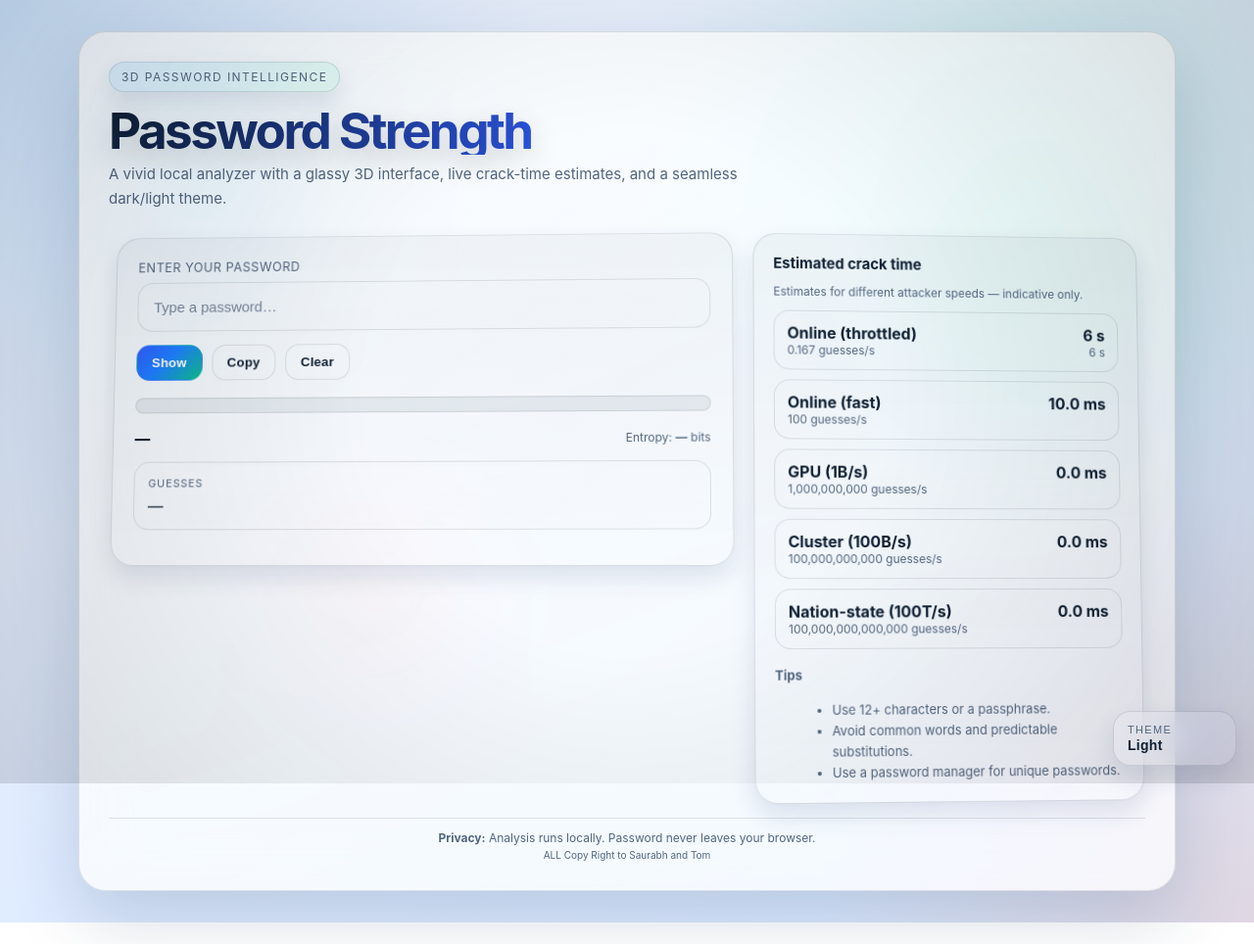
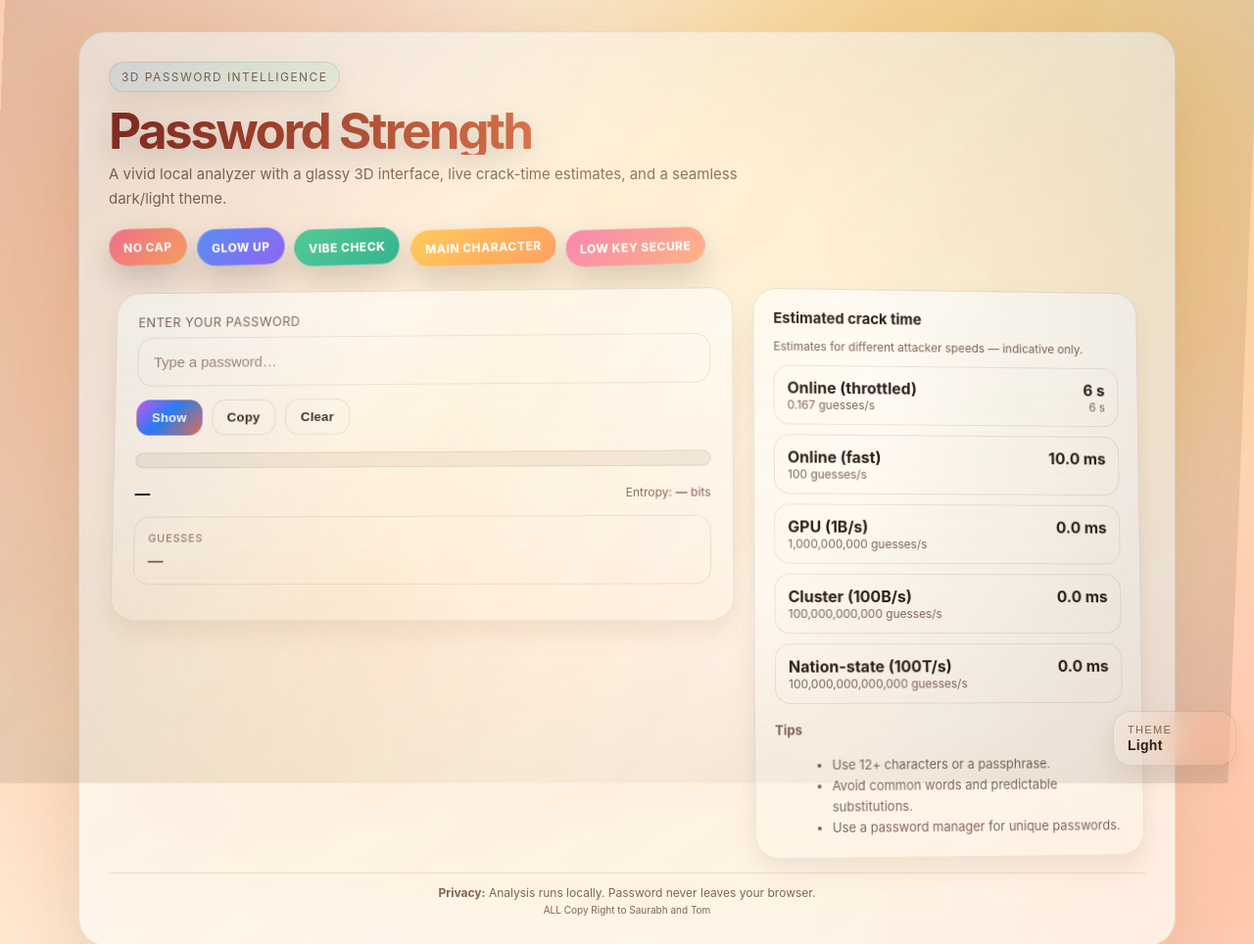
Before and after one commit to Saurabh24500/Password_Strength, a plain HTML site: page index.html in a window 1280 px wide. Shown: the top 964 px of the page at 98% size. Before the commit the page ends 942 px from the top, so only its background shows below. Drawn offline with Linux system fonts and the light colour scheme.

Commit message:
Add animated wave backgrounds

```diff
--- a/index.html
+++ b/index.html
@@ -11,6 +11,7 @@
   <script src="https://cdnjs.cloudflare.com/ajax/libs/zxcvbn/4.4.2/zxcvbn.js"></script>
 </head>
 <body>
+  <div class="wave-field" aria-hidden="true"></div>
   <div class="ambient ambient-a" aria-hidden="true"></div>
   <div class="ambient ambient-b" aria-hidden="true"></div>
   <div class="ambient ambient-c" aria-hidden="true"></div>
@@ -20,6 +21,13 @@
       <div class="eyebrow">3D password intelligence</div>
       <h1>Password Strength</h1>
       <p class="sub">A vivid local analyzer with a glassy 3D interface, live crack-time estimates, and a seamless dark/light theme.</p>
+      <div class="sticker-row" aria-hidden="true">
+        <span class="sticker sticker-a">No Cap</span>
+        <span class="sticker sticker-b">Glow Up</span>
+        <span class="sticker sticker-c">Vibe Check</span>
+        <span class="sticker sticker-d">Main Character</span>
+        <span class="sticker sticker-e">Low Key Secure</span>
+      </div>
     </header>
 
     <section class="panel">
--- a/styles.css
+++ b/styles.css
@@ -1,6 +1,10 @@
 :root {
   --bg: #040816;
   --bg-2: #09142b;
+  --bg-wave-1: rgba(103, 185, 255, 0.38);
+  --bg-wave-2: rgba(98, 240, 179, 0.30);
+  --bg-wave-3: rgba(255, 138, 91, 0.28);
+  --bg-wave-4: rgba(255, 204, 77, 0.24);
   --surface: rgba(10, 16, 29, 0.72);
   --surface-2: rgba(255, 255, 255, 0.05);
   --surface-3: rgba(255, 255, 255, 0.08);
@@ -14,24 +18,38 @@
   --accent-3: #ff8a5b;
   --focus: #8bd4ff;
   --glow: rgba(98, 240, 179, 0.22);
+  --sticker-a: linear-gradient(135deg, rgba(255, 106, 169, 0.92), rgba(255, 150, 86, 0.92));
+  --sticker-b: linear-gradient(135deg, rgba(108, 190, 255, 0.92), rgba(104, 123, 255, 0.92));
+  --sticker-c: linear-gradient(135deg, rgba(98, 240, 179, 0.92), rgba(48, 196, 140, 0.92));
+  --sticker-d: linear-gradient(135deg, rgba(255, 204, 77, 0.92), rgba(255, 138, 91, 0.92));
+  --sticker-e: linear-gradient(135deg, rgba(244, 114, 182, 0.92), rgba(103, 185, 255, 0.92));
 }
 
 :root[data-theme="light"] {
-  --bg: #eef4ff;
-  --bg-2: #d8e7ff;
-  --surface: rgba(255, 255, 255, 0.72);
-  --surface-2: rgba(12, 28, 52, 0.04);
-  --surface-3: rgba(12, 28, 52, 0.07);
-  --text: #102033;
-  --muted: #52657f;
-  --line: rgba(16, 32, 51, 0.12);
-  --shadow: 0 28px 70px rgba(24, 53, 97, 0.18);
-  --shadow-soft: 0 12px 24px rgba(24, 53, 97, 0.12);
-  --accent: #0dbd88;
-  --accent-2: #315efb;
-  --accent-3: #f26d4f;
-  --focus: #315efb;
-  --glow: rgba(49, 94, 251, 0.12);
+  --bg: #fff4e8;
+  --bg-2: #ffe1c4;
+  --bg-wave-1: rgba(255, 153, 102, 0.42);
+  --bg-wave-2: rgba(255, 198, 88, 0.38);
+  --bg-wave-3: rgba(255, 126, 107, 0.34);
+  --bg-wave-4: rgba(255, 220, 147, 0.34);
+  --surface: rgba(255, 250, 245, 0.74);
+  --surface-2: rgba(94, 61, 23, 0.05);
+  --surface-3: rgba(94, 61, 23, 0.08);
+  --text: #2c1f18;
+  --muted: #7f6557;
+  --line: rgba(103, 63, 29, 0.12);
+  --shadow: 0 28px 70px rgba(138, 91, 55, 0.18);
+  --shadow-soft: 0 12px 24px rgba(138, 91, 55, 0.12);
+  --accent: #e66a4e;
+  --accent-2: #c95bff;
+  --accent-3: #f2a23a;
+  --focus: #c95bff;
+  --glow: rgba(201, 91, 255, 0.12);
+  --sticker-a: linear-gradient(135deg, rgba(255, 112, 145, 0.96), rgba(255, 162, 90, 0.96));
+  --sticker-b: linear-gradient(135deg, rgba(89, 145, 255, 0.96), rgba(135, 92, 255, 0.96));
+  --sticker-c: linear-gradient(135deg, rgba(72, 204, 151, 0.96), rgba(21, 174, 141, 0.96));
+  --sticker-d: linear-gradient(135deg, rgba(255, 199, 79, 0.96), rgba(255, 145, 82, 0.96));
+  --sticker-e: linear-gradient(135deg, rgba(244, 114, 182, 0.96), rgba(255, 171, 124, 0.96));
 }
 
 * {
@@ -57,9 +75,9 @@ body {
   color: var(--text);
   font-family: Inter, ui-sans-serif, system-ui, -apple-system, BlinkMacSystemFont, "Segoe UI", sans-serif;
   background:
-    radial-gradient(circle at top left, rgba(103, 185, 255, 0.24), transparent 35%),
-    radial-gradient(circle at 82% 18%, rgba(98, 240, 179, 0.18), transparent 30%),
-    radial-gradient(circle at bottom right, rgba(255, 138, 91, 0.18), transparent 28%),
+    radial-gradient(circle at top left, color-mix(in srgb, var(--bg-wave-1) 80%, transparent), transparent 32%),
+    radial-gradient(circle at 84% 16%, color-mix(in srgb, var(--bg-wave-2) 78%, transparent), transparent 28%),
+    radial-gradient(circle at bottom right, color-mix(in srgb, var(--bg-wave-3) 78%, transparent), transparent 30%),
     linear-gradient(160deg, var(--bg) 0%, var(--bg-2) 100%);
 }
 
@@ -72,14 +90,42 @@ body::after {
 }
 
 body::before {
-  background-image: linear-gradient(rgba(255, 255, 255, 0.02) 1px, transparent 1px), linear-gradient(90deg, rgba(255, 255, 255, 0.02) 1px, transparent 1px);
-  background-size: 72px 72px;
-  mask-image: radial-gradient(circle at center, black 42%, transparent 100%);
-  opacity: 0.35;
+  background-image:
+    linear-gradient(rgba(255, 255, 255, 0.02) 1px, transparent 1px),
+    linear-gradient(90deg, rgba(255, 255, 255, 0.02) 1px, transparent 1px),
+    radial-gradient(circle at 20% 40%, var(--bg-wave-1), transparent 36%),
+    radial-gradient(circle at 80% 20%, var(--bg-wave-2), transparent 32%),
+    radial-gradient(circle at 50% 82%, var(--bg-wave-3), transparent 36%);
+  background-size: 72px 72px, 72px 72px, 100% 100%, 100% 100%, 100% 100%;
+  background-position: 0 0, 0 0, 0 0, 0 0, 0 0;
+  mask-image: radial-gradient(circle at center, black 44%, transparent 100%);
+  opacity: 0.48;
+  animation: waveDrift 18s ease-in-out infinite alternate, wavePan 28s linear infinite;
 }
 
 body::after {
-  background: radial-gradient(circle at center, transparent 35%, rgba(0, 0, 0, 0.12) 100%);
+  background:
+    linear-gradient(120deg, transparent 0 20%, color-mix(in srgb, var(--bg-wave-4) 55%, transparent) 42%, transparent 65%),
+    radial-gradient(circle at center, transparent 34%, rgba(0, 0, 0, 0.12) 100%);
+  opacity: 0.9;
+  animation: shimmer 12s ease-in-out infinite alternate;
+}
+
+.wave-field {
+  position: fixed;
+  inset: -10%;
+  pointer-events: none;
+  opacity: 0.72;
+  background:
+    radial-gradient(circle at 18% 36%, color-mix(in srgb, var(--bg-wave-1) 85%, transparent) 0 10%, transparent 28%),
+    radial-gradient(circle at 56% 18%, color-mix(in srgb, var(--bg-wave-2) 86%, transparent) 0 12%, transparent 34%),
+    radial-gradient(circle at 82% 42%, color-mix(in srgb, var(--bg-wave-3) 82%, transparent) 0 11%, transparent 30%),
+    radial-gradient(circle at 36% 84%, color-mix(in srgb, var(--bg-wave-4) 82%, transparent) 0 10%, transparent 26%),
+    linear-gradient(120deg, transparent 0 24%, color-mix(in srgb, var(--bg-wave-1) 34%, transparent) 34%, transparent 46%, color-mix(in srgb, var(--bg-wave-2) 30%, transparent) 56%, transparent 68%, color-mix(in srgb, var(--bg-wave-3) 28%, transparent) 78%, transparent 100%);
+  background-size: 140% 140%, 140% 140%, 140% 140%, 140% 140%, 220% 220%;
+  filter: blur(24px) saturate(130%);
+  transform: scale(1.05);
+  animation: waveFloat 16s ease-in-out infinite alternate, waveSweep 22s linear infinite;
 }
 
 .ambient {
@@ -96,7 +142,7 @@ body::after {
   height: 260px;
   top: 7%;
   left: 6%;
-  background: radial-gradient(circle, rgba(103, 185, 255, 0.38), rgba(103, 185, 255, 0.02) 70%);
+  background: radial-gradient(circle, color-mix(in srgb, var(--bg-wave-1) 92%, white 8%), transparent 72%);
 }
 
 .ambient-b {
@@ -104,7 +150,7 @@ body::after {
   height: 340px;
   right: 4%;
   top: 18%;
-  background: radial-gradient(circle, rgba(98, 240, 179, 0.26), rgba(98, 240, 179, 0.02) 70%);
+  background: radial-gradient(circle, color-mix(in srgb, var(--bg-wave-2) 90%, white 10%), transparent 72%);
 }
 
 .ambient-c {
@@ -112,7 +158,7 @@ body::after {
   height: 300px;
   left: 18%;
   bottom: 6%;
-  background: radial-gradient(circle, rgba(255, 138, 91, 0.22), rgba(255, 138, 91, 0.02) 70%);
+  background: radial-gradient(circle, color-mix(in srgb, var(--bg-wave-3) 90%, white 10%), transparent 72%);
 }
 
 .wrap {
@@ -159,6 +205,59 @@ body::after {
   box-shadow: var(--shadow-soft);
 }
 
+.sticker-row {
+  display: flex;
+  flex-wrap: wrap;
+  gap: 10px;
+  margin-top: 18px;
+}
+
+.sticker {
+  display: inline-flex;
+  align-items: center;
+  justify-content: center;
+  min-height: 38px;
+  padding: 0 14px;
+  border-radius: 999px;
+  color: white;
+  font-size: 12px;
+  font-weight: 800;
+  letter-spacing: 0.04em;
+  text-transform: uppercase;
+  border: 1px solid rgba(255, 255, 255, 0.24);
+  box-shadow: 0 14px 30px rgba(0, 0, 0, 0.18);
+  transform: rotate(-3deg);
+  animation: stickerFloat 6s ease-in-out infinite;
+}
+
+.sticker:nth-child(2n) {
+  transform: rotate(4deg);
+}
+
+.sticker:nth-child(3n) {
+  transform: rotate(-6deg);
+}
+
+.sticker-a {
+  background: var(--sticker-a);
+}
+
+.sticker-b {
+  background: var(--sticker-b);
+}
+
+.sticker-c {
+  background: var(--sticker-c);
+}
+
+.sticker-d {
+  background: var(--sticker-d);
+}
+
+.sticker-e {
+  background: var(--sticker-e);
+}
+
 .top h1 {
   margin: 14px 0 8px;
   font-size: clamp(2.2rem, 4vw, 4rem);
@@ -169,6 +268,13 @@ body::after {
   -webkit-background-clip: text;
   -webkit-text-fill-color: transparent;
   text-shadow: 0 10px 30px rgba(0, 0, 0, 0.2);
+}
+
+:root[data-theme="light"] .top h1 {
+  background: linear-gradient(135deg, #8a2e25, #df6a46 42%, #b84dff 100%);
+  background-clip: text;
+  -webkit-background-clip: text;
+  -webkit-text-fill-color: transparent;
 }
 
 .sub {
@@ -205,6 +311,11 @@ body::after {
   border-radius: 24px;
   padding: 20px;
   transform: rotateX(2deg) rotateY(3deg) translateZ(0);
+}
+
+:root[data-theme="light"] .left,
+:root[data-theme="light"] .right {
+  background: linear-gradient(180deg, rgba(255, 255, 255, 0.74), rgba(255, 244, 230, 0.44));
 }
 
 .left .lbl {
@@ -448,6 +559,61 @@ body::after {
   }
 }
 
+@keyframes waveDrift {
+  0% {
+    transform: scale(1.05) translate3d(0, 0, 0) rotate(0deg);
+  }
+  100% {
+    transform: scale(1.09) translate3d(0, -18px, 0) rotate(2deg);
+  }
+}
+
+@keyframes wavePan {
+  0% {
+    background-position: 0 0, 0 0, 0 0, 0 0, 0 0;
+  }
+  100% {
+    background-position: 120px 40px, -80px 50px, 70px -30px, -40px 80px, 160px 0;
+  }
+}
+
+@keyframes waveFloat {
+  0% {
+    transform: scale(1.05) translate3d(0, 0, 0);
+  }
+  100% {
+    transform: scale(1.1) translate3d(0, 14px, 0);
+  }
+}
+
+@keyframes waveSweep {
+  0% {
+    background-position: 0 0, 0 0, 0 0, 0 0, 0 0;
+  }
+  100% {
+    background-position: 24% 0, 58% 0, 82% 0, 34% 0, 100% 0;
+  }
+}
+
+@keyframes shimmer {
+  0% {
+    transform: translateX(-3%) skewX(-8deg);
+  }
+  100% {
+    transform: translateX(3%) skewX(8deg);
+  }
+}
+
+@keyframes stickerFloat {
+  0%,
+  100% {
+    transform: translateY(0) rotate(-3deg);
+  }
+  50% {
+    transform: translateY(-4px) rotate(2deg);
+  }
+}
+
 @media (max-width: 920px) {
   body {
     padding: 18px;
@@ -480,6 +646,16 @@ body::after {
     flex-direction: column;
   }
 
+  .sticker-row {
+    gap: 8px;
+  }
+
+  .sticker {
+    font-size: 11px;
+    padding: 0 12px;
+    min-height: 34px;
+  }
+
   .theme-toggle {
     min-width: 112px;
     padding: 11px 12px;
```
